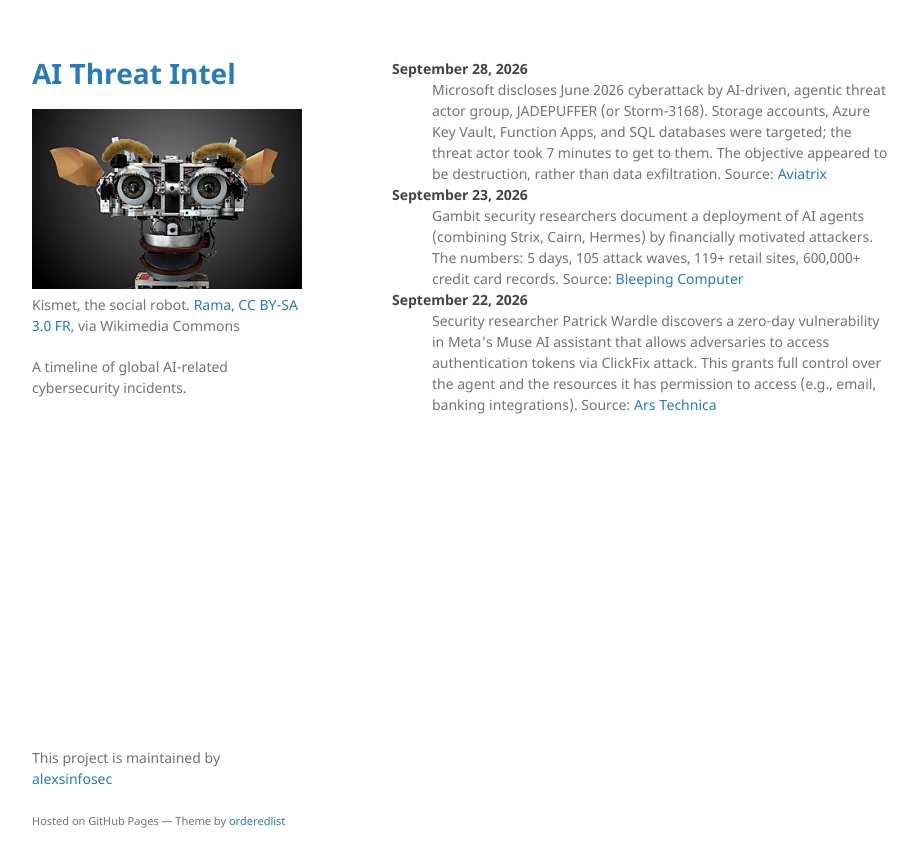
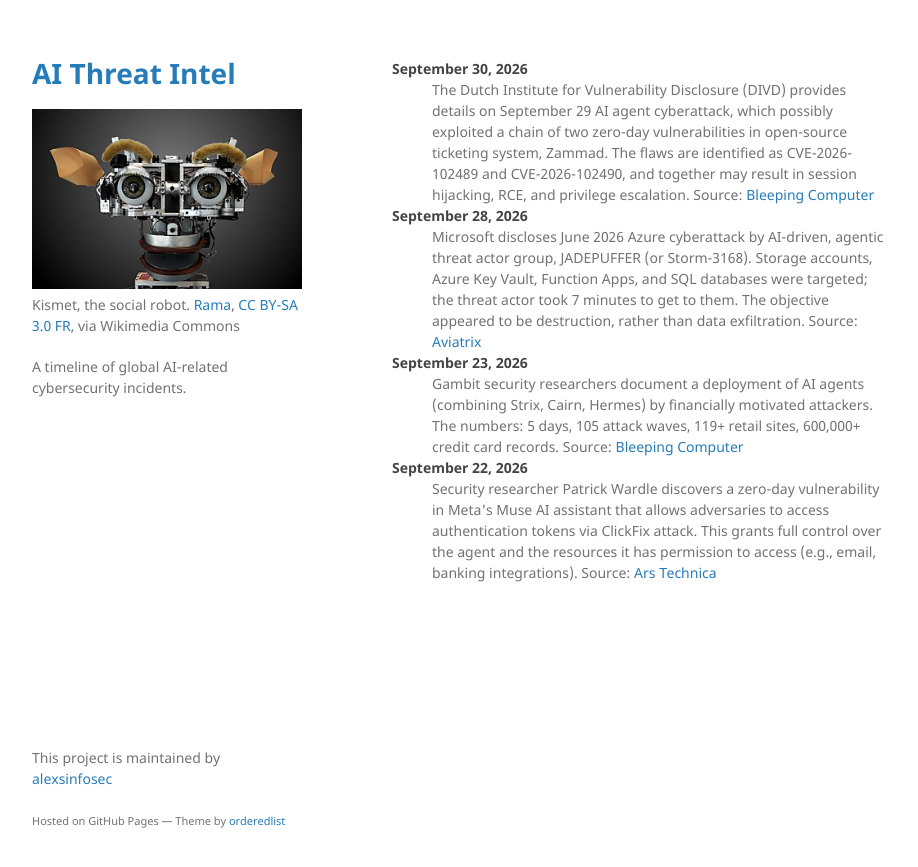
Before and after one commit to alexsinfosec/aithreatintel, a Jekyll site: the page built from index.md, in a window 1280 px wide. Shown: the top 867 px of the page, without its empty margins (178-1096 px from the left). Built offline with Jekyll 4.4.1, drawn with Linux system fonts in a browser that asks for light colours.

Commit message:
Update index.md with recent AI cyberattack details
Added details about recent AI-related cyberattacks and vulnerabilities, including incidents involving the Dutch Institute for Vulnerability Disclosure and Microsoft.

```diff
--- a/index.md
+++ b/index.md
@@ -3,8 +3,10 @@ layout: default
 ---
 
 <dl>
+<dt>September 30, 2026</dt>
+<dd>The Dutch Institute for Vulnerability Disclosure (DIVD) provides details on September 29 AI agent cyberattack, which possibly exploited a chain of two zero-day vulnerabilities in open-source ticketing system, Zammad. The flaws are identified as CVE-2026-102489 and CVE-2026-102490, and together may result in session hijacking, RCE, and privilege escalation. Source: <a href="https://www.bleepingcomputer.com/news/security/divd-says-zammad-zero-days-enabled-ai-driven-network-breach/" target="_blank">Bleeping Computer</a></dd>
 <dt>September 28, 2026</dt>
-<dd>Microsoft discloses June 2026 cyberattack by AI-driven, agentic threat actor group, JADEPUFFER (or Storm-3168). Storage accounts, Azure Key Vault, Function Apps, and SQL databases were targeted; the threat actor took 7 minutes to get to them. The objective appeared to be destruction, rather than data exfiltration. Source: <a href="https://aviatrix.ai/threat-research-center/jadepuffer-azure-tenant-destructive-cloud-attack-2026/" target="_blank">Aviatrix</a></dd>
+<dd>Microsoft discloses June 2026 Azure cyberattack by AI-driven, agentic threat actor group, JADEPUFFER (or Storm-3168). Storage accounts, Azure Key Vault, Function Apps, and SQL databases were targeted; the threat actor took 7 minutes to get to them. The objective appeared to be destruction, rather than data exfiltration. Source: <a href="https://aviatrix.ai/threat-research-center/jadepuffer-azure-tenant-destructive-cloud-attack-2026/" target="_blank">Aviatrix</a></dd>
 <dt>September 23, 2026</dt>
 <dd>Gambit security researchers document a deployment of AI agents (combining Strix, Cairn, Hermes) by financially motivated attackers. The numbers: 5 days, 105 attack waves, 119+ retail sites, 600,000+ credit card records. Source: <a href="https://www.bleepingcomputer.com/news/security/malicious-ai-agents-steal-600k-credit-cards-infect-100-plus-sites-with-skimmers/" target="_blank">Bleeping Computer</a></dd>
 <dt>September 22, 2026</dt>
```
